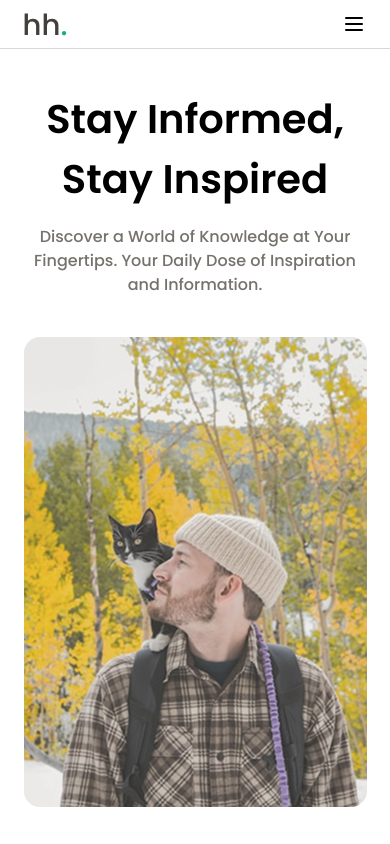
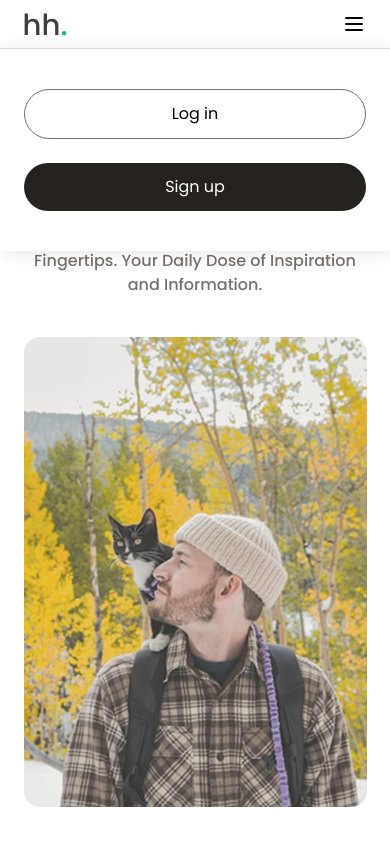
Before and after one commit to ritchie-gr8/my-blog-app, a React (Vite) app: page / in a window 390 px wide. Both pictures are taken after a click on the icon 354 px from the left and 24 px from the top of the page. Shown: the top 844 px of the page. Built offline with nearby package versions, Linux system fonts and the light colour scheme.

Commit message:
feat(navbar): add click event on hamburger to show menu on mobile sceen

```diff
--- a/src/components/global/Button.jsx
+++ b/src/components/global/Button.jsx
@@ -1,12 +1,17 @@
-import React from 'react'
-import { BUTTONS_VARIANT } from '../../constants/buttonVariants'
+import React from "react";
+import { BUTTONS_VARIANT } from "../../constants/buttonVariants";
 
-const Button = ({children, variant}) => {
+const Button = ({ children, variant, handleOnClick }) => {
   return (
-    <button className={`px-10 py-3 cursor-pointer rounded-full ${BUTTONS_VARIANT[variant] ?? BUTTONS_VARIANT.primary}`}>
-        {children}
+    <button
+      onClick={handleOnClick}
+      className={`px-10 py-3 cursor-pointer rounded-full ${
+        BUTTONS_VARIANT[variant] ?? BUTTONS_VARIANT.primary
+      }`}
+    >
+      {children}
     </button>
-  )
-}
+  );
+};
 
-export default Button
+export default Button;
--- a/src/components/global/Navbar.jsx
+++ b/src/components/global/Navbar.jsx
@@ -1,23 +1,37 @@
-import React from "react";
+import React, { useState } from "react";
 import Button from "./Button";
 import { Menu } from "lucide-react";
 
 const Navbar = () => {
+  const [showMobileMenu, setShowMobileMenu] = useState(false);
+
+  const handleShowMobileMenu = () => setShowMobileMenu(prev => !prev);
+
   return (
-    <header className="border-b border-[#DAD6D1]">
+    <header className="border-b border-[#DAD6D1] relative">
       <div className="container mx-auto flex items-center justify-between px-6 py-3 md:px-0">
         <div>
           <img src="/logo.svg" alt="logo" />
         </div>
 
         <div>
-          <Menu className="sm:hidden cursor-pointer" />
+          <Menu onClick={() => handleShowMobileMenu()} className="sm:hidden cursor-pointer" />
           <div className="hidden sm:flex gap-2">
             <Button>Log in</Button>
-            <Button variant={'secondary'}>Sign up</Button>
+            <Button variant={"secondary"}>Sign up</Button>
           </div>
         </div>
       </div>
+      {showMobileMenu && (
+        <div
+          className="flex flex-col shadow-[2px_2px_16px_0px_rgba(0,0,0,0.1)]
+        px-6 py-10 gap-6 w-full bg-white border-t border-t-[#DAD6D1]
+        absolute top-12"
+        >
+          <Button>Log in</Button>
+          <Button variant={"secondary"}>Sign up</Button>
+        </div>
+      )}
     </header>
   );
 };
```
